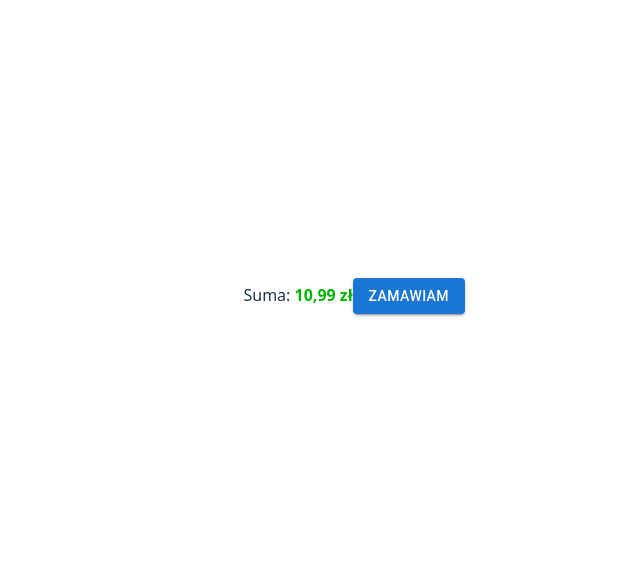
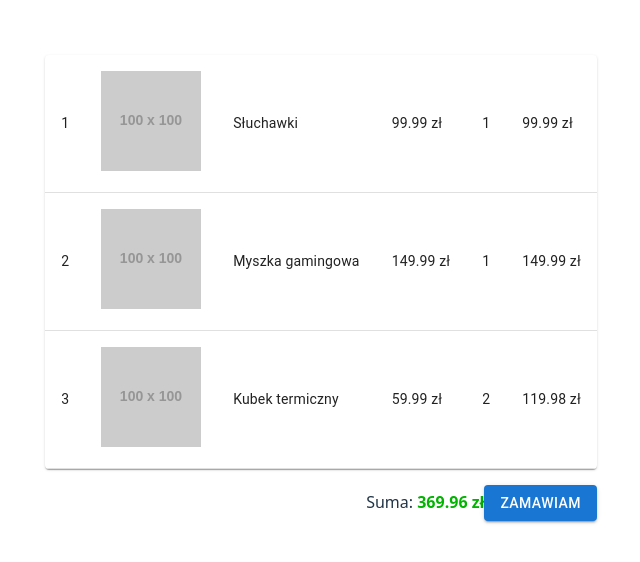
Before and after one commit to m1rageLA/internet-store, a React (Vite) app: page / in a window 1280 px wide. Shown: the part 112-674 px from the top of the page, without its empty margins (319-959 px from the left). Built offline with nearby package versions, Linux system fonts and the light colour scheme.

Commit message:
Added checkout table

```diff
--- a/src/Checkout.jsx
+++ b/src/Checkout.jsx
@@ -3,20 +3,29 @@ import { Box, Container, Button, Paper, TableContainer, Table, TableBody, TableC
 import CheckoutItem from "./CheckoutItem.jsx";
 
 const Checkout = ({ products }) => {
-    const [product_sum, product_sum_set] = useState(0);
+    const total = products.reduce((sum, product) => sum + product.price * product.amount, 0);
 
     return (
         <Box sx={{ maxWidth: 800, mx: 'auto', p: 2 }}>
             <TableContainer component={Paper}>
                 <Table>
                     <TableBody>
-                        <TableRow></TableRow>
+                        {products.map((product, index) => (
+                        <TableRow>
+                            <TableCell>{index + 1}</TableCell>
+                            <TableCell><img src={product.image || "https://placehold.co/100x100"}></img></TableCell>
+                            <TableCell>{product.title}</TableCell>
+                            <TableCell>{product.price.toFixed(2)} zł</TableCell>
+                            <TableCell>{product.amount}</TableCell>
+                            <TableCell>{product.price * product.amount} zł</TableCell>
+                        </TableRow>
+                        ))}
                     </TableBody>
                 </Table>
             </TableContainer>
             <Box sx={{ textAlign: 'right', mt: 2 }}>
                 {/* Sum */}
-                Suma: <span className="priceTag"><b>10,99 zł</b></span>
+                Suma: <span className="priceTag"><b>{total.toFixed(2)} zł</b></span>
                 {/* Next button */}
                 <Button variant="contained">Zamawiam</Button>
             </Box>
```
